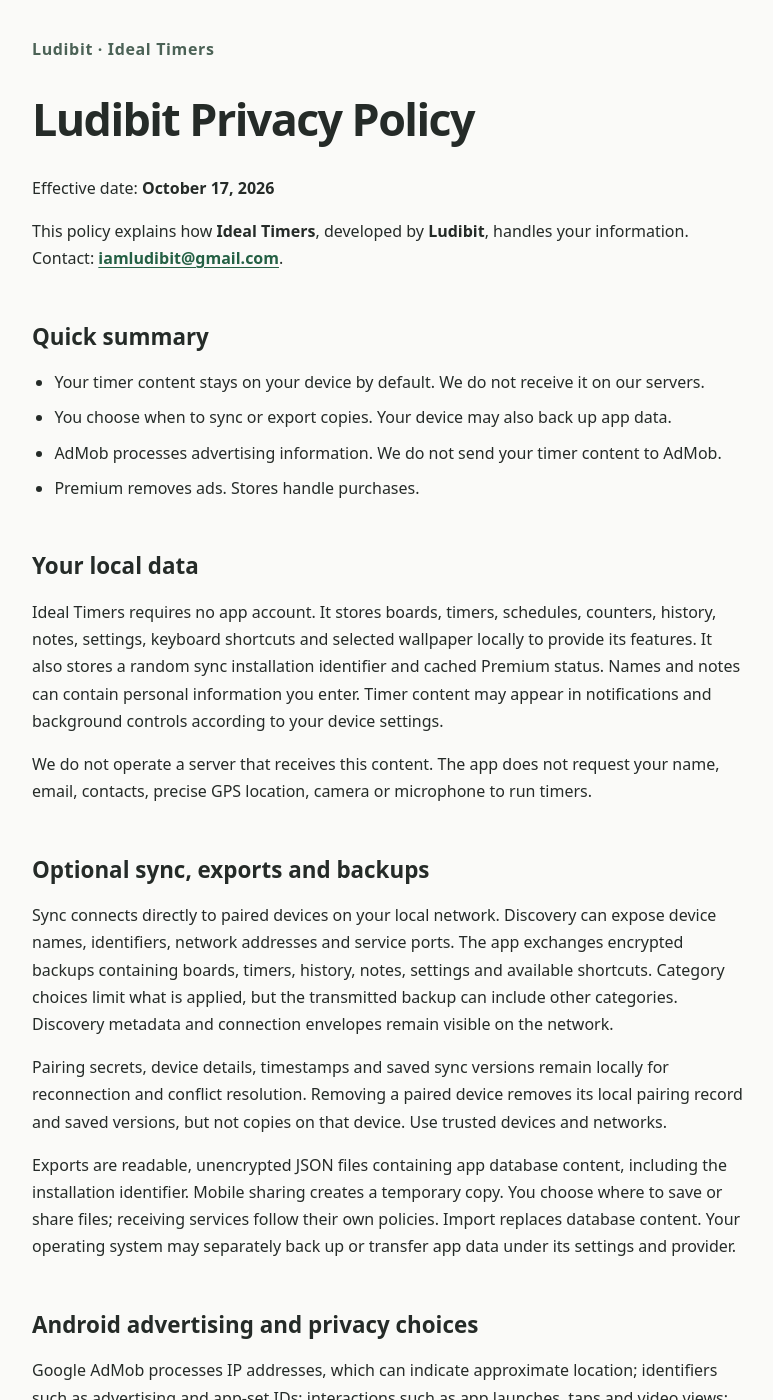
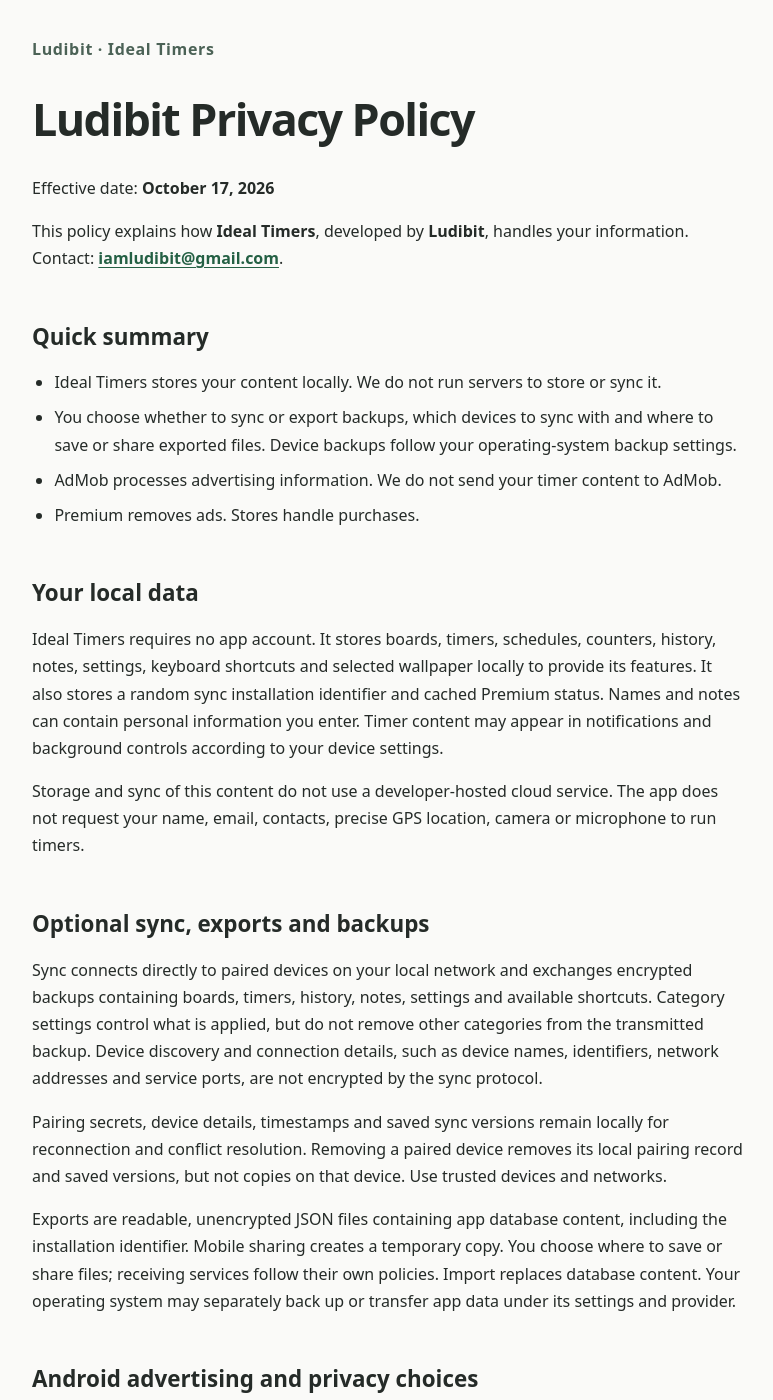
Before and after one commit to ludibit/privacy-policy, a Jekyll site: the page built from privacy-policy.md, in a window 1280 px wide and 1400 px high. Shown: the whole window, without its empty margins (252-1025 px from the left). Built offline with Jekyll 4.4.1, drawn with Linux system fonts in a browser that asks for light colours; our own code applies the rules of GitHub Pages for plain Markdown files.

Commit message:
docs: clarify local storage and user-controlled backups

```diff
--- a/privacy-policy.md
+++ b/privacy-policy.md
@@ -6,8 +6,8 @@ This policy explains how **Ideal Timers**, developed by **Ludibit**, handles you
 
 ## Quick summary
 
-- Your timer content stays on your device by default. We do not receive it on our servers.
-- You choose when to sync or export copies. Your device may also back up app data.
+- Ideal Timers stores your content locally. We do not run servers to store or sync it.
+- You choose whether to sync or export backups, which devices to sync with and where to save or share exported files. Device backups follow your operating-system backup settings.
 - AdMob processes advertising information. We do not send your timer content to AdMob.
 - Premium removes ads. Stores handle purchases.
 
@@ -15,11 +15,11 @@ This policy explains how **Ideal Timers**, developed by **Ludibit**, handles you
 
 Ideal Timers requires no app account. It stores boards, timers, schedules, counters, history, notes, settings, keyboard shortcuts and selected wallpaper locally to provide its features. It also stores a random sync installation identifier and cached Premium status. Names and notes can contain personal information you enter. Timer content may appear in notifications and background controls according to your device settings.
 
-We do not operate a server that receives this content. The app does not request your name, email, contacts, precise GPS location, camera or microphone to run timers.
+Storage and sync of this content do not use a developer-hosted cloud service. The app does not request your name, email, contacts, precise GPS location, camera or microphone to run timers.
 
 ## Optional sync, exports and backups
 
-Sync connects directly to paired devices on your local network. Discovery can expose device names, identifiers, network addresses and service ports. The app exchanges encrypted backups containing boards, timers, history, notes, settings and available shortcuts. Category choices limit what is applied, but the transmitted backup can include other categories. Discovery metadata and connection envelopes remain visible on the network.
+Sync connects directly to paired devices on your local network and exchanges encrypted backups containing boards, timers, history, notes, settings and available shortcuts. Category settings control what is applied, but do not remove other categories from the transmitted backup. Device discovery and connection details, such as device names, identifiers, network addresses and service ports, are not encrypted by the sync protocol.
 
 Pairing secrets, device details, timestamps and saved sync versions remain locally for reconnection and conflict resolution. Removing a paired device removes its local pairing record and saved versions, but not copies on that device. Use trusted devices and networks.
 
```
